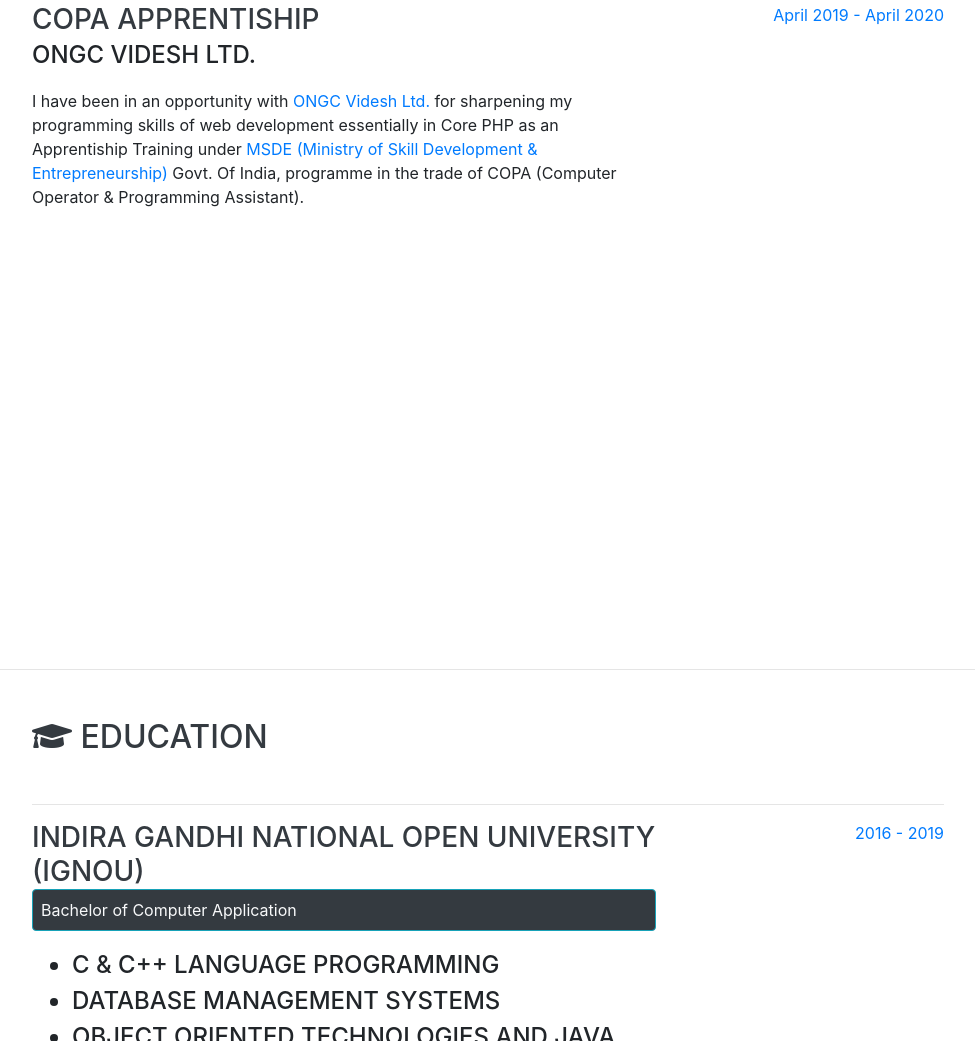
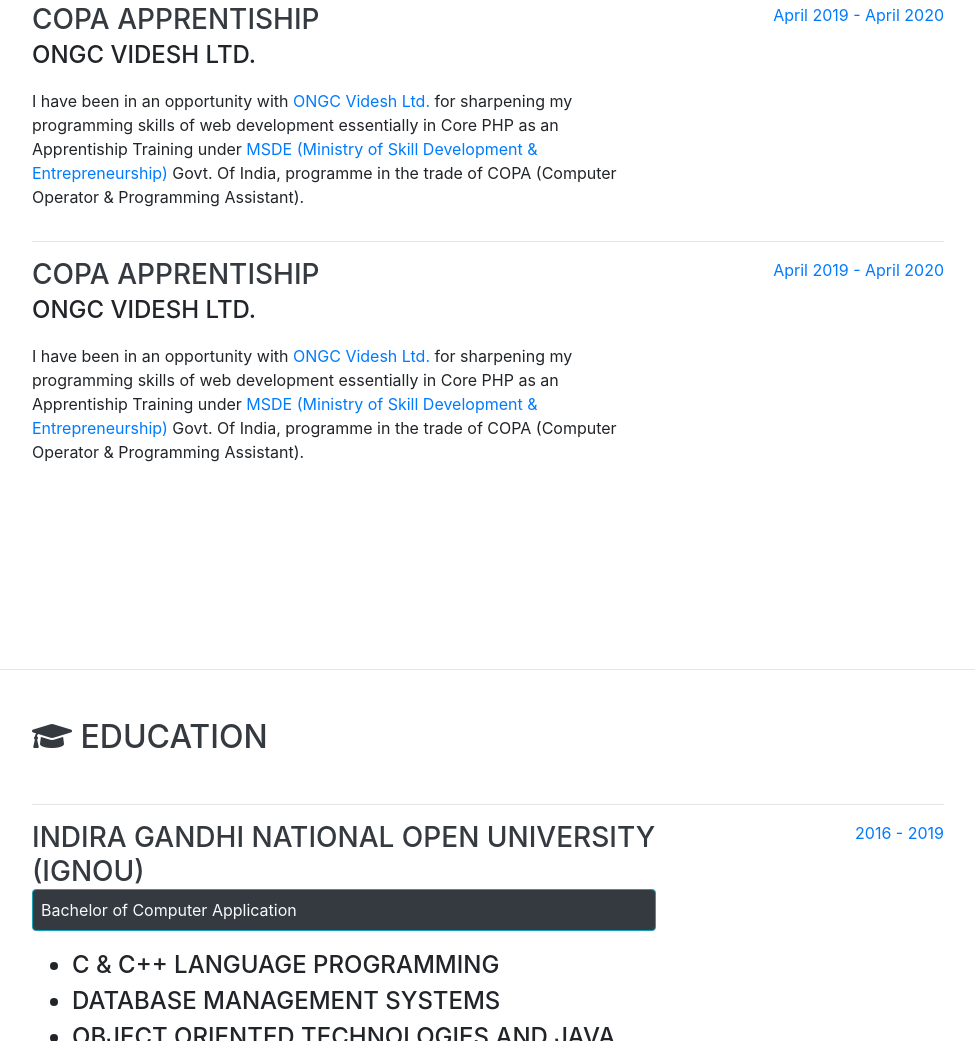
Before and after one commit to PawanSmy/portfolio, a website with bundled scripts: page index.html in a window 1280 px wide. Shown: the part 932-1973 px from the top of the page, without its empty margins (288-1263 px from the left). Built offline with nearby package versions, Linux system fonts and the light colour scheme; a web font is replaced by a local one.

Commit message:
Update index.html
ADDED BAR

```diff
--- a/index.html
+++ b/index.html
@@ -110,10 +110,22 @@
             <span class="text-primary">April 2019 - April 2020</span>
           </div>
         </div>
+        <hr>
+        <div class="resume-item d-flex flex-column flex-md-row justify-content-between">
+          <div class="resume-content">
+            <h3 class="mb-0">COPA Apprentiship</h3>
+            <div class="subheading mb-3">ONGC Videsh Ltd.</div>
+            <p>I have been in an opportunity with <a href="https://www.ongcvidesh.com/" target="_blank">ONGC Videsh Ltd.</a> for sharpening my programming skills of web development essentially in Core PHP as an Apprentiship Training under <a href="https://msde.gov.in/" target="_blank">MSDE (Ministry of Skill Development & Entrepreneurship)</a> Govt. Of India, programme in the trade of COPA (Computer Operator & Programming Assistant).</p>
+          </div>
+          <div class="resume-date text-md-right">
+            <span class="text-primary">April 2019 - April 2020</span>
+          </div>
+        </div>
 
       </div>
 
     </section>
+
 
     <hr class="m-0">
 
```
